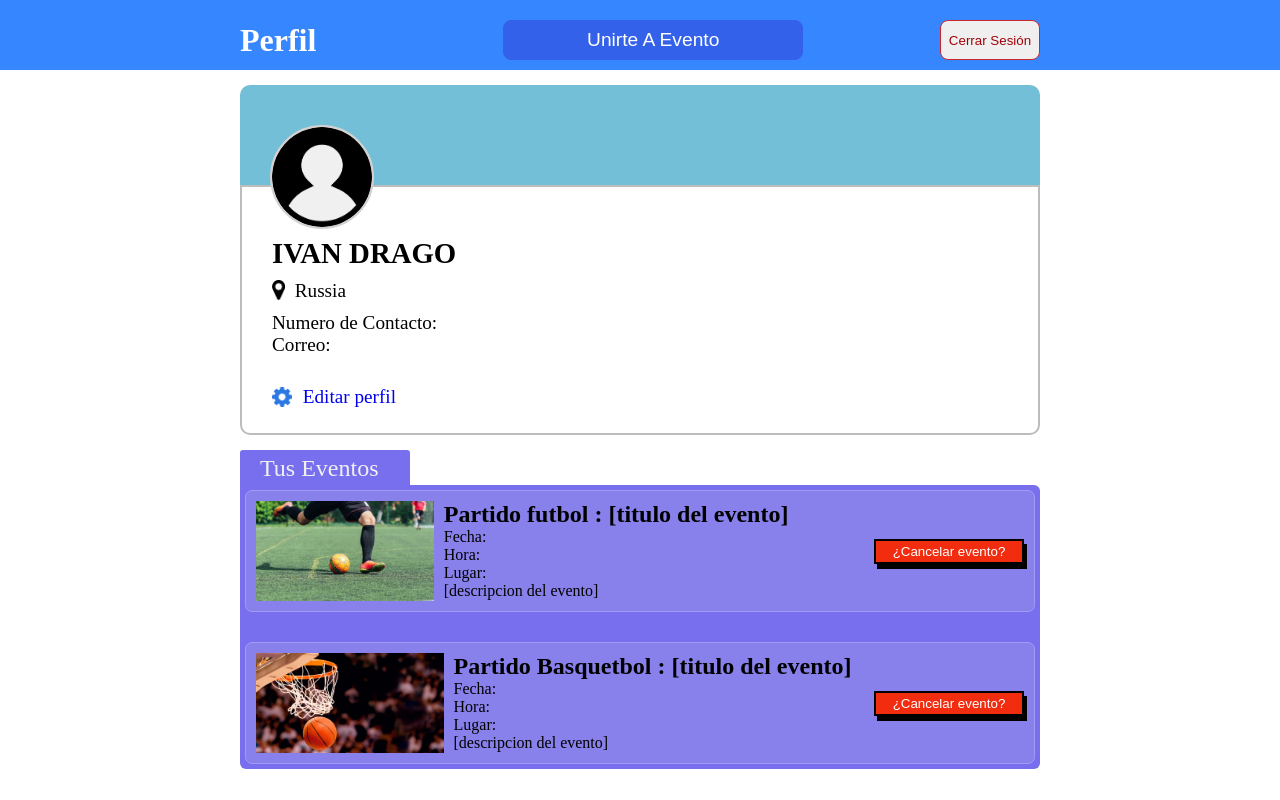
After one commit to fupeei/Falta-1, a Flask app: page /perfil in a window 1280 px wide. The commit adds this page. Run offline with Flask 3, Linux system fonts and the light colour scheme.

Commit message:
se agrega vista perfil de usuario

```diff
--- a/app_flask/controladores/controlador_categorias.py
+++ b/app_flask/controladores/controlador_categorias.py
@@ -4,3 +4,7 @@ from app_flask import app
 @app.route("/categorias")
 def categorias():
     return render_template ("categorias.html")
+
+@app.route('/perfil')
+def desplegar_perfil():
+    return render_template ("perfil.html")
--- /dev/null
+++ b/app_flask/static/css/perfil.css
@@ -0,0 +1,237 @@
+* {
+    margin:  0;
+    padding: 0;
+}
+.contenedor{
+    display:          flex;
+    flex-direction: column;
+    position:     relative;
+
+}
+/*class barra de navegacion*/
+.navegacion{
+    background-color:#3586ff;
+    display:             flex;
+    justify-content:   center;
+    padding-top:         10px;
+}
+.nav {
+    display: flex;
+    justify-content: space-between;
+    align-items: center;
+    padding-left: 100px;
+    padding-right: 100px;
+    height: 60px;
+    width: 800px;
+    gap: 10px;
+
+}
+.nav-title {
+    display: flex;
+    color: white;
+    margin-right: 50px;
+    font-size: xx-large;
+
+}
+.nav-links {
+
+    display: flex;
+    flex-direction: row;
+    list-style: none;
+    gap: 50px;
+
+}
+.pop {
+    color: white;
+    text-decoration: none;
+}
+
+.btn-cerrar {
+    display: flex;
+    padding: 10px;
+    align-items: center;
+    height: 30px;
+    color: white;
+    background-color: rgb(0, 162, 255);
+    border: 3px solid black;
+    box-shadow: 3px 5px black;
+}
+
+#boton_cerrar {
+    display:       flex;
+    align-items: center;
+}
+#boton_perfil {
+    display:       flex;
+    align-items: center;
+}
+.btn_perfil {
+    border: 1px solid #3461e9;
+    border-radius:          8px;
+    width:                300px;
+    height:                40px;
+    cursor:             pointer;
+    font-size: larger;
+    background-color: #3461e9;
+    color: white;
+}
+.btn_perfil:hover{
+    text-decoration-line: underline;
+    text-decoration-color: white;
+}
+
+.btn_logout {
+    border: 1px solid #cb272c;
+    color: #a30208;
+    border-radius:          8px;
+    width:                100px;
+    height:                40px;
+    cursor:             pointer;
+
+}
+
+
+/* cuerpo de contenedor */
+.cuerpo{
+    display: flex;
+    flex-direction: column;
+    align-items: center;
+
+}
+.contenido{
+    width: 800px;
+    margin-top: 15px;
+}
+/* class perfil-tarjeta*/
+.perfil{
+    width: 800px;
+
+}
+.tarjeta {
+    display: flex;
+    flex-direction: column;
+    border-radius: 10px;
+
+}
+.encabezado {
+    background-color: rgb(114, 191, 215);
+    position: relative;
+    height: 100px;
+    border-top-left-radius: 10px;
+    border-top-right-radius: 10px;
+}
+
+.imagen-usuario {
+    border-radius: 50%;
+    border: 2px solid rgb(211, 209, 209);
+    height: 100px;
+    position: absolute;
+    left: 30px;
+    top: 40px;
+    background-color: #f0f0f0;
+}
+.cuerpo-perfil {
+    height: 250px;
+    padding: 50px;
+    padding-left: 30px;
+    flex-direction: column;
+    background-color: white;
+    border: 2px solid rgb(189, 189, 189);
+    box-sizing: border-box;
+    border-bottom-left-radius: 10px;
+    border-bottom-right-radius: 10px;
+    font-size: larger;
+}
+
+.ubicacion {
+    display: flex;
+    margin-top: 10px;
+    margin-bottom: 10px;
+}
+.profile {
+    margin-top: 30px;
+    display:flex;
+    align-items: center;
+    gap: 3px;
+    width: fit-content;
+}
+
+a{
+    text-decoration: none;
+}
+a:hover{
+    text-decoration: underline;
+}
+
+.icono {
+    height: 20px;
+}
+.icono_gear{
+    height: 20px;
+}
+
+/* paneles de eventos */
+.titulo-panel{
+    width: 150px;
+    height: 30px;
+    font-size: x-large;
+    margin-top: 15px;
+    padding-left: 20px;
+    padding-top: 5px;
+    background-color: #786fef;
+    border-top-right-radius: 3px;
+    border-top-left-radius: 3px;
+    color: #f0f0f0;
+
+}
+
+.panel-evento{
+    display: flex;
+    gap: 30px;
+    flex-direction: column;
+    background-color: #786fef;
+    border-top-right-radius: 6px;
+    border-bottom-right-radius: 6px;
+    border-bottom-left-radius: 6px;
+    padding: 5px 5px;
+
+}
+
+.eventos {
+    background-color: #8880eb;
+    border: 1px solid #a19bf5;
+    display:                flex;
+    padding:                10px;
+    gap:                    10px;
+    border-radius:          7px;
+
+}
+
+.imagen_evento {
+    height: 100px;
+}
+.texto-evento{
+    width: 500px;
+    display: flex;
+    flex-direction: column;
+}
+.cancelar-evento{
+    display:           flex;
+    flex-direction:  column;
+    justify-content: center;
+    gap:               15px;
+    align-items:        end;
+}
+.btn {
+    color:                         white;
+    background-color:  rgb(242, 45, 15);
+    border:              2px solid black;
+    box-shadow:            3px 5px black;
+    height:                           25px;
+    width:                           150px;
+    padding:                           3px;
+
+}
+#pet{
+    margin-right: 10px;
+}
--- /dev/null
+++ b/app_flask/static/js/perfil.js
@@ -0,0 +1,10 @@
+/*botones de inicio y cerrar sesion */
+
+function overlog(element){
+    element.style.backgroundColor = "#cb272c";
+    element.style.color = "#f0f0f0";
+}
+function outlog(element){
+    element.style.backgroundColor = "#f0f0f0";
+    element.style.color = "#a30208";
+}
--- /dev/null
+++ b/app_flask/templates/perfil.html
@@ -0,0 +1,88 @@
+<!DOCTYPE html>
+<html lang="en">
+<head>
+    <meta charset="UTF-8">
+    <meta name="viewport" content="width=device-width, initial-scale=1.0">
+    <link rel="stylesheet" type="text/css" href="{{ url_for('static', filename='css/perfil.css') }}">
+    <title>Perfil de Usuario</title>
+
+</head>
+<body>
+    <div class="container">
+        <nav class="navegacion">
+            <div class="nav">
+                <h1 class="nav-title">Perfil</h1>
+                <form action="/categorias" id="boton_perfil">
+                    <button class="btn_perfil">Unirte A Evento</button>
+                </form>
+                <div id="boton_cerrar">
+                    <form action="/procesa/logout" method="POST">
+                        <button class="btn_logout" onmouseover="overlog(this)" onmouseout="outlog(this)">Cerrar Sesión</button>
+                    </form>
+                </div>
+            </div>
+        </nav>
+        <section class="cuerpo">
+            <div class="contenido">
+                <div class="perfil">
+                    <div class="tarjeta">
+                        <div class="encabezado">
+                            <img class="imagen-usuario" src="/static/imagenes/perfil.png" alt="imagen de ususario">
+                        </div>
+                        <div class="cuerpo-perfil">
+                            <h1>IVAN DRAGO</h1>
+                            <div class="ubicacion">
+                                <img class="icono" src="/static/imagenes/icons/map-marker.png" alt="marcador">&nbsp;&nbsp;
+                                <p>Russia</p>
+                            </div>
+                            <div class="habilidades">
+                                <p>Numero de Contacto:</p>
+                            </div>
+                            <p>Correo:</p>
+                            <div class="profile">
+                                <img class="icono_gear" src="/static/imagenes/icons/gear.png" alt="gear">&nbsp;
+                                <a href='#'>Editar perfil</a>
+                            </div>
+                        </div>
+                    </div>
+                </div>
+                <div class="titulo-panel">
+                    <p>Tus Eventos</p>
+                </div>
+                <div class="panel-evento">
+                    <div class="eventos">
+                        <img class="imagen_evento" src="/static/imagenes/futbol.png" alt="evento futbol">
+                        <div class="texto-evento">
+                            <h1 class="titulo-evento">Partido futbol : [titulo del evento]</h1>
+                            <p>Fecha:</p>
+                            <p>Hora:</p>
+                            <p>Lugar:</p>
+                            <p>[descripcion del evento]</p>
+                        </div>
+                        <div class="cancelar-evento">
+                            <button class="btn"> ¿Cancelar evento?</button>
+                        </div>
+                    </div>
+                    <div class="eventos">
+                        <img class="imagen_evento" src="/static/imagenes/basket.jpg" alt="evento basket">
+                        <div class="texto-evento">
+                            <h1 class="titulo-evento">Partido Basquetbol : [titulo del evento]</h1>
+                            <p>Fecha:</p>
+                            <p>Hora:</p>
+                            <p>Lugar:</p>
+                            <p>[descripcion del evento]</p>
+                        </div>
+                        <div class="cancelar-evento">
+                            <button class="btn"> ¿Cancelar evento?</button>
+                        </div>
+                    </div>
+
+
+                </div>
+            </div>
+        </section>
+    </div>
+    <script src="/static/js/perfil.js"></script>
+
+</body>
+</html>
```
Also changed, not shown: app_flask/templates/categorias.html (+6 -4 lines), app_flask/static/imagenes/icons/accept-circle.png (added), app_flask/static/imagenes/icons/close-circle.png (added), app_flask/static/imagenes/icons/gear.png (added), app_flask/static/imagenes/icons/map-marker.png (added).
